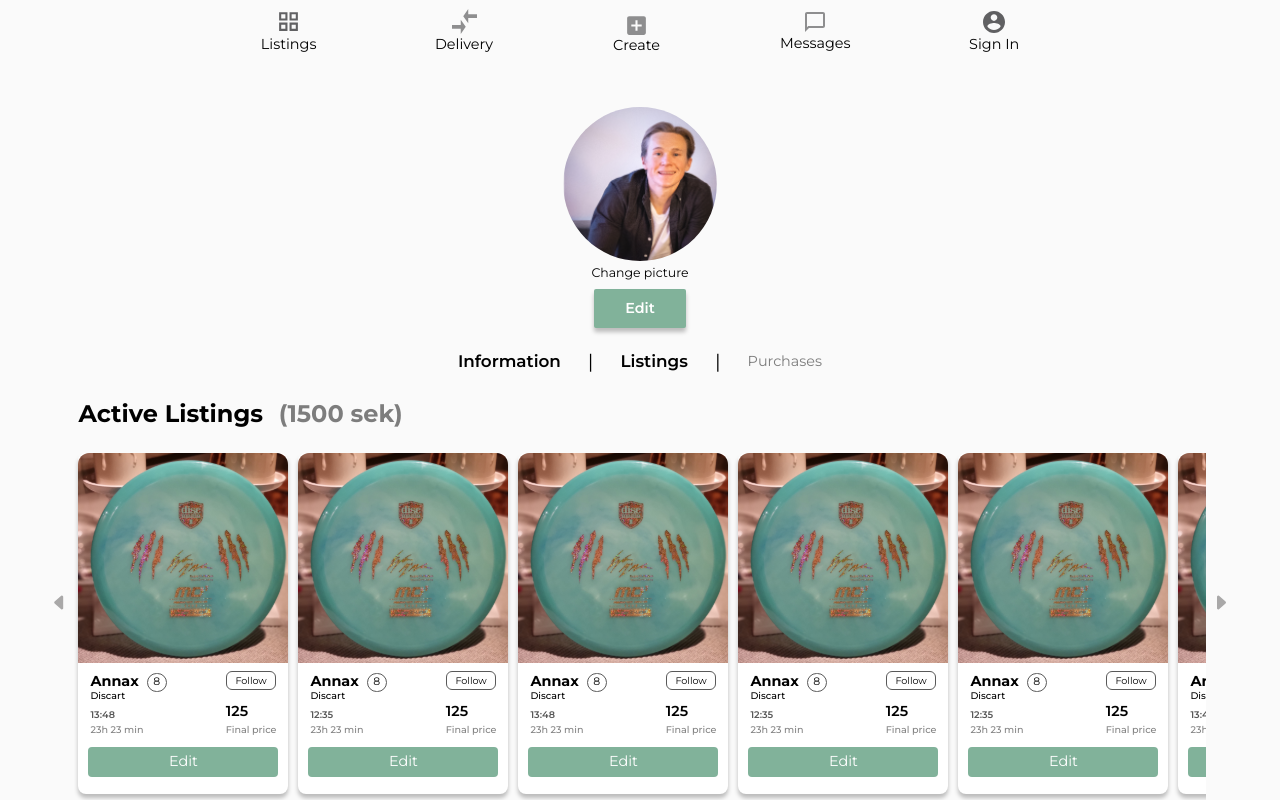
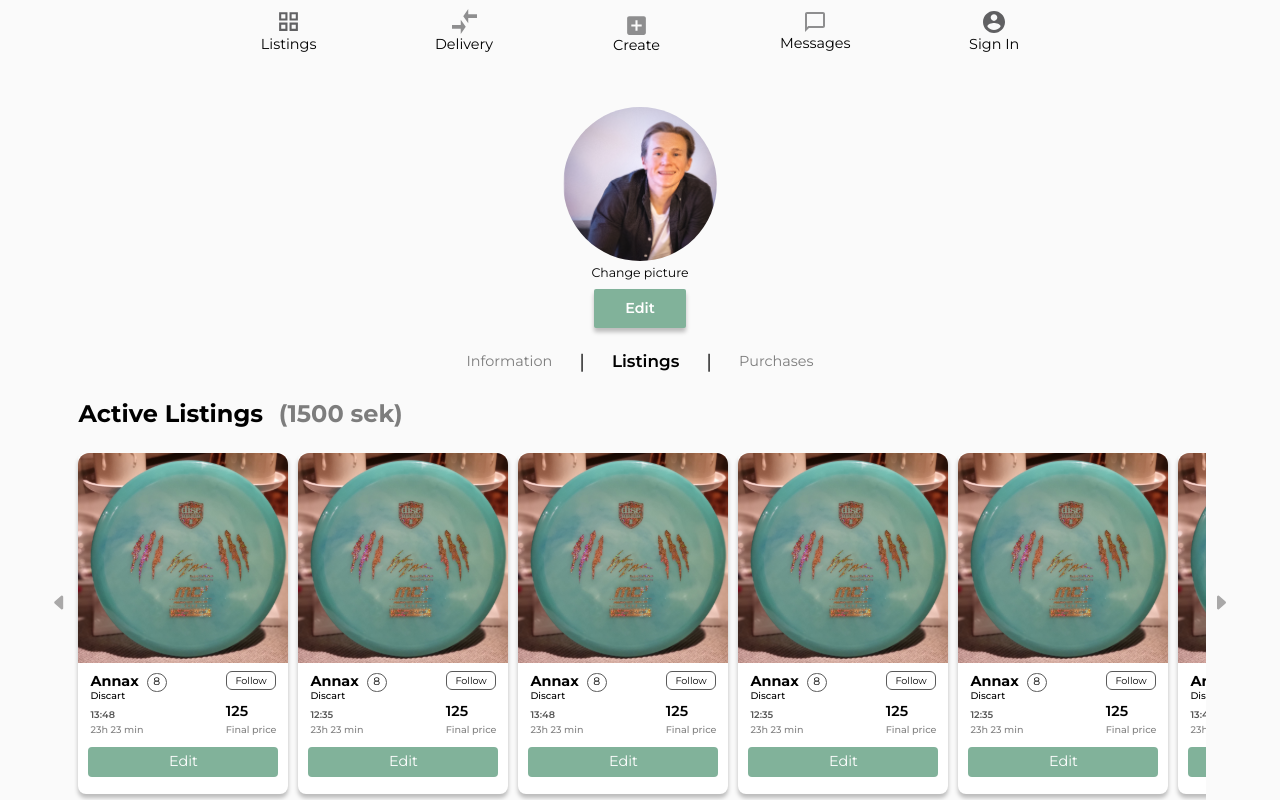
Before and after one commit to hamzamushtaq840/Fleadisc, a React (Vite) app in the folder client/: page /profile/private/listings in a window 1280 px wide. Shown: the top 800 px of the page. Built offline with nearby package versions, Linux system fonts and the light colour scheme.

Commit message:
fix private navlinks

```diff
--- a/client/src/components/profile/PrivateProfile.jsx
+++ b/client/src/components/profile/PrivateProfile.jsx
@@ -20,15 +20,15 @@ const PrivateProfile = ({ children }) => {
             </label>
             <div className='flex justify-center'><button onClick={() => navigate('/profile/private/edit')} className='text-[#ffffff] mt-[0.45em] mb-[0.625em] button rounded-[2px] text-[.75em] font-[600] py-[0.625em] px-[2.1875em] bg-primary '>Edit</button></div>
             <div className='flex justify-center items-center mt-[10px] gap-[27px]'>
-                <NavLink to="/profile/private" className="nav-link3 flex flex-col gap-[3px] min-w-[50px] items-center text-[#00000080]" activeclassname="active" >
+                <NavLink to="/profile/private" className={({isActive})=>isActive && location.pathname === "/profile/private" ? "active nav-link3 flex flex-col gap-[3px] min-w-[50px] items-center text-[#00000080]" : "nav-link3 flex flex-col gap-[3px] min-w-[50px] items-center text-[#00000080]"} >
                     <h1 className='text-[0.75em]'>Information</h1>
                 </NavLink>
                 <span>|</span>
-                <NavLink to="/profile/private/listings" className="nav-link3 !flex flex-col gap-[3px] min-w-[50px] items-center text-[#00000080]" activeclassname="active" >
+                <NavLink to="/profile/private/listings" className={({isActive})=>isActive && location.pathname === "/profile/private/listings" ? "active nav-link3 flex flex-col gap-[3px] min-w-[50px] items-center text-[#00000080]" : "nav-link3 flex flex-col gap-[3px] min-w-[50px] items-center text-[#00000080]"} >
                     <h1 className='text-[0.75em]'>Listings</h1>
                 </NavLink>
                 <span>|</span>
-                <NavLink to="/profile/private/purchases" className="nav-link3 !flex flex-col gap-[3px] min-w-[50px] items-center text-[#00000080]" activeclassname="active" >
+                <NavLink to="/profile/private/purchases" className={({isActive})=>isActive && location.pathname === "/profile/private/purchases" ? "active nav-link3 flex flex-col gap-[3px] min-w-[50px] items-center text-[#00000080]" : "nav-link3 flex flex-col gap-[3px] min-w-[50px] items-center text-[#00000080]"} >
                     <h1 className='text-[0.75em]'>Purchases</h1>
                 </NavLink>
             </div>
```
